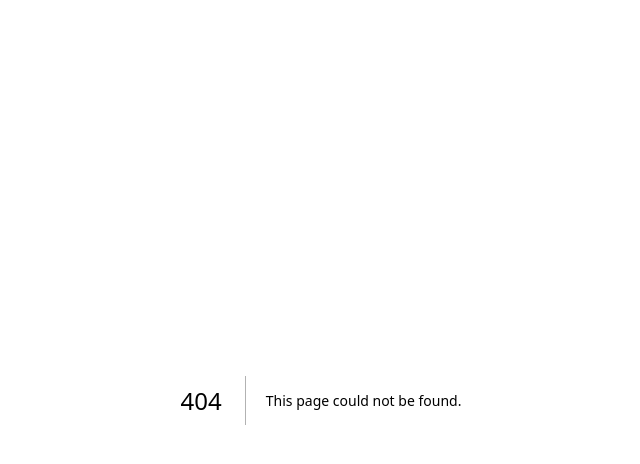
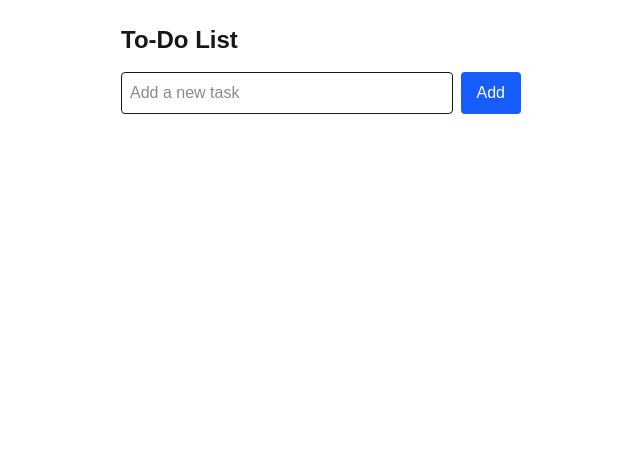
Before and after one commit to Bat-World/Portfolio, a Next.js app in the folder portfolio/: page /interview in a window 1280 px wide. Before the commit this address had no page. Shown: the top 464 px of the page, without its empty margins (319-959 px from the left). Built offline with nearby package versions, Linux system fonts and the light colour scheme.

Commit message:
react task

```diff
--- /dev/null
+++ b/portfolio/app/interview/page.tsx
@@ -0,0 +1,89 @@
+'use client';
+
+import { useState } from 'react';
+
+type Task = {
+  id: string;
+  title: string;
+  completed: boolean;
+};
+
+const Interview = () => {
+  const [tasks, setTasks] = useState<Task[]>([]);
+  const [input, setInput] = useState('');
+
+  const handleAddTask = () => {
+    if (!input.trim()) return;
+
+    const newTask: Task = {
+      id: Date.now().toString(),
+      title: input.trim(),
+      completed: false,
+    };
+
+    setTasks((prev) => [...prev, newTask]);
+    setInput('');
+  };
+
+  const toggleTaskCompleted = (id: string) => {
+    setTasks((prev) =>
+      prev.map((task) =>
+        task.id === id ? { ...task, completed: !task.completed } : task
+      )
+    );
+  };
+
+  const deleteTask = (id: string) => {
+    setTasks((prev) => prev.filter((task) => task.id !== id));
+  };
+
+  return (
+    <div className="p-6 max-w-md mx-auto">
+      <h1 className="text-2xl font-bold mb-4">To-Do List</h1>
+
+      <div className="flex gap-2 mb-4">
+        <input
+          type="text"
+          placeholder="Add a new task"
+          value={input}
+          onChange={(e) => setInput(e.target.value)}
+          className="border rounded p-2 flex-1"
+        />
+        <button
+          onClick={handleAddTask}
+          className="bg-blue-600 text-white px-4 py-2 rounded"
+        >
+          Add
+        </button>
+      </div>
+
+      <ul className="space-y-2">
+        {tasks.map((task) => (
+          <li
+            key={task.id}
+            className={`flex items-center justify-between border p-2 rounded ${
+              task.completed ? 'bg-green-100' : ''
+            }`}
+          >
+            <span
+              onClick={() => toggleTaskCompleted(task.id)}
+              className={`cursor-pointer ${
+                task.completed ? 'line-through text-gray-500' : ''
+              }`}
+            >
+              {task.title}
+            </span>
+            <button
+              onClick={() => deleteTask(task.id)}
+              className="text-red-500 hover:text-red-700"
+            >
+              ✕
+            </button>
+          </li>
+        ))}
+      </ul>
+    </div>
+  );
+};
+
+export default Interview;
```
